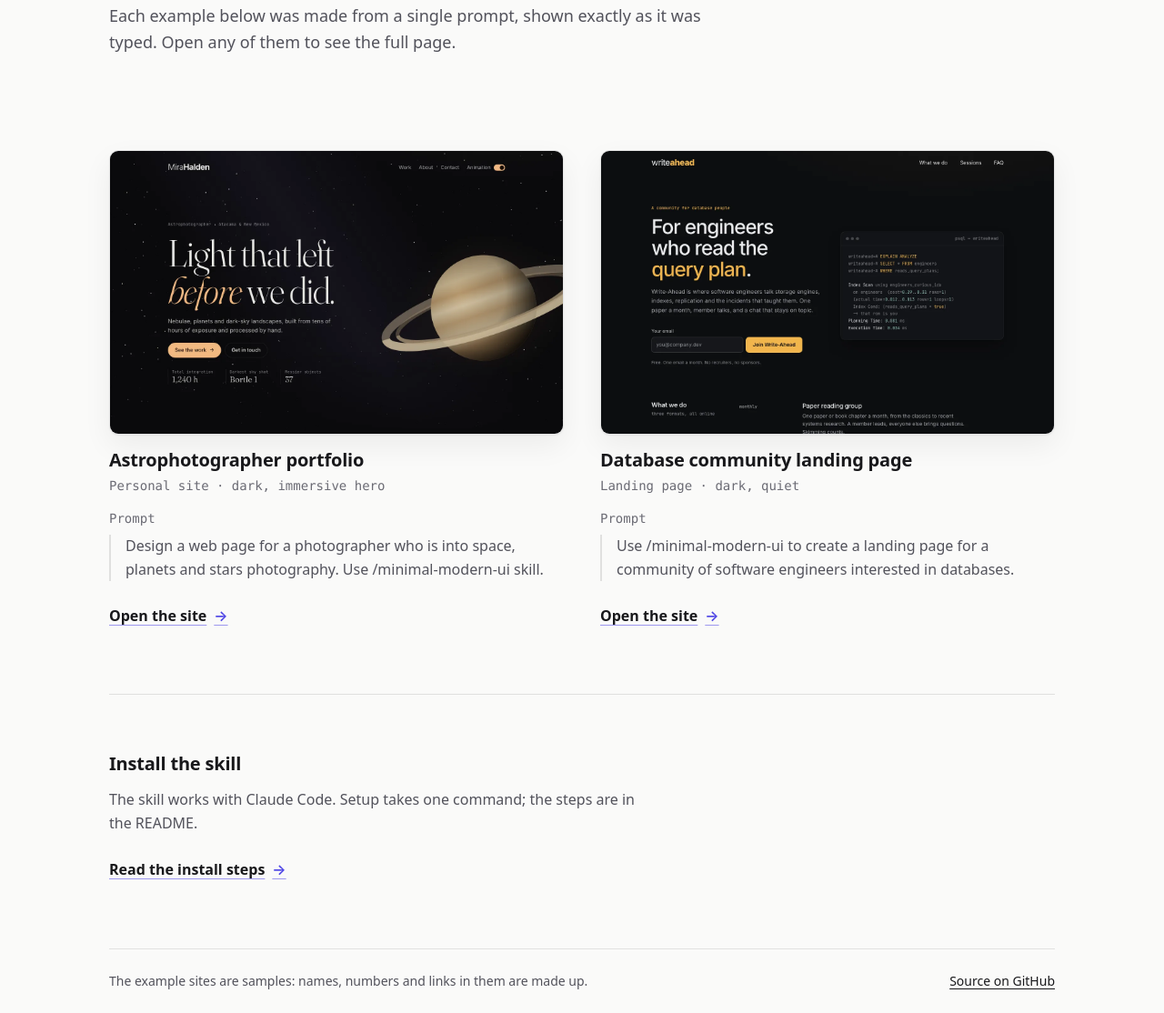
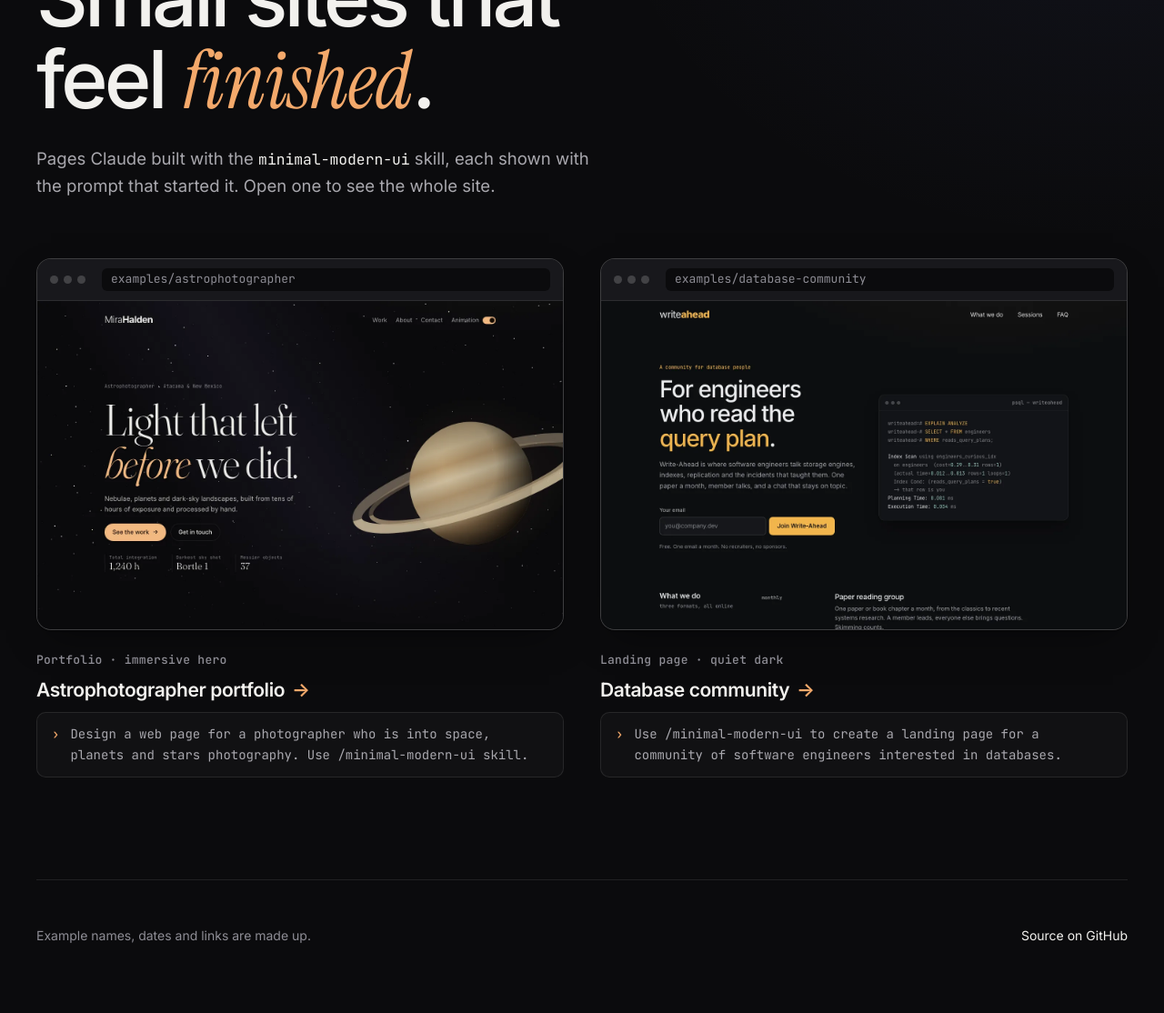
Before and after one commit to pkafel/minimal-modern-ui-skill, a plain HTML site: page index.html in a window 1280 px wide. Shown: the part 290-1404 px from the top of the page at 91% size. After the commit the page ends 1381 px from the top, so only its background shows below. Drawn offline with Linux system fonts and the light colour scheme.

Commit message:
Redesign the gallery: dark glow hero, framed screenshots, prompts as commands; drop install section
Co-Authored-By: Claude Opus 5.5 <noreply@anthropic.com>

```diff
--- a/index.html
+++ b/index.html
@@ -1,90 +1,91 @@
 <!doctype html>
-<html lang="en">
+<html lang="en" class="no-js">
 <head>
   <meta charset="utf-8">
   <meta name="viewport" content="width=device-width, initial-scale=1, viewport-fit=cover">
+  <script>document.documentElement.classList.replace("no-js", "js");</script>
   <title>minimal-modern-ui examples: sites built by Claude</title>
-  <meta name="description" content="Example sites Claude built with the minimal-modern-ui skill, each shown with the exact prompt that produced it.">
+  <meta name="description" content="Example sites Claude built with the minimal-modern-ui skill, each shown with the prompt that started it.">
   <link rel="canonical" href="https://pkafel.github.io/minimal-modern-ui-skill/">
-  <meta name="theme-color" content="#fafaf9" media="(prefers-color-scheme: light)">
-  <meta name="theme-color" content="#0c0c0f" media="(prefers-color-scheme: dark)">
+  <meta name="theme-color" content="#0b0b0d">
   <link rel="icon" href="favicon.svg" type="image/svg+xml">
   <meta property="og:type" content="website">
   <meta property="og:title" content="minimal-modern-ui examples">
-  <meta property="og:description" content="Sites built by Claude with the minimal-modern-ui skill, with the prompts that made them.">
+  <meta property="og:description" content="Sites built by Claude with the minimal-modern-ui skill, with the prompts that started them.">
   <meta property="og:url" content="https://pkafel.github.io/minimal-modern-ui-skill/">
   <meta property="og:image" content="https://pkafel.github.io/minimal-modern-ui-skill/assets/og.jpg">
   <meta property="og:image:width" content="1200">
   <meta property="og:image:height" content="630">
-  <meta property="og:image:alt" content="The minimal-modern-ui examples gallery, showing a screenshot of an astrophotography portfolio">
+  <meta property="og:image:alt" content="The minimal-modern-ui examples gallery">
   <meta name="twitter:card" content="summary_large_image">
+  <link rel="preconnect" href="https://fonts.googleapis.com">
+  <link rel="preconnect" href="https://fonts.gstatic.com" crossorigin>
+  <link rel="stylesheet" href="https://fonts.googleapis.com/css2?family=Inter:wght@400;500;600;700&family=Instrument+Serif:ital@1&family=JetBrains+Mono:wght@400;500&display=swap">
   <link rel="stylesheet" href="styles/main.css">
+  <script src="scripts/site.js" defer></script>
 </head>
 <body>
   <a class="skip" href="#main">Skip to content</a>
   <div class="frame">
     <header class="site-header">
-      <a class="brand" href="./" translate="no"><span class="wordmark">minimal-modern-<b>ui</b></span></a>
+      <a class="brand" href="./" translate="no" aria-label="minimal-modern-ui examples, home"><span class="wordmark">minimal-modern-<b>ui</b></span></a>
       <nav class="site-nav" aria-label="Main">
-        <a href="#install">Install</a>
+        <a href="#examples">Examples</a>
         <a href="https://github.com/pkafel/minimal-modern-ui-skill">GitHub</a>
       </nav>
     </header>
 
-    <main id="main" class="site-main" tabindex="-1">
-      <section class="intro stack">
-        <h1>Sites built by Claude with the <span class="nowrap" translate="no">minimal-modern-ui</span> skill</h1>
-        <p class="lead">Each example below was made from a single prompt, shown exactly as it was typed. Open any of them to see the full page.</p>
+    <main id="main" tabindex="-1">
+      <section class="hero" aria-labelledby="hero-title">
+        <p class="eyebrow"><span class="caret" aria-hidden="true">›</span><span translate="no">/minimal-modern-ui</span></p>
+        <h1 id="hero-title">Small sites that feel <em>finished</em>.</h1>
+        <p class="lead">Pages Claude built with the <code translate="no">minimal-modern-ui</code> skill, each shown with the prompt that started it. Open one to see the whole site.</p>
       </section>
 
-      <div class="examples section">
-      <article class="example stack" aria-labelledby="astro-title">
-        <a class="shot" href="examples/astrophotographer/" tabindex="-1" aria-hidden="true">
+      <section id="examples" aria-label="Examples">
+        <div class="gallery">
+          <article class="card">
+            <div class="browser">
+              <div class="browser-bar" aria-hidden="true"><i></i><i></i><i></i><span class="browser-url">examples/astrophotographer</span></div>
+              <div class="browser-view">
                 <img src="assets/astrophotographer.webp" width="1440" height="900"
-               alt="First screen of a dark astrophotography portfolio: a large serif headline “Light that left before we did.” with “before” in amber italic, a starfield background and a ringed planet cropped at the right edge.">
-        </a>
-        <div class="example-head">
-          <h2 id="astro-title">Astrophotographer portfolio</h2>
-          <p class="example-meta">Personal site · dark, immersive hero</p>
+                     alt="First screen of a dark astrophotography portfolio: a large serif headline “Light that left before we did.” with “before” in amber italic, a starfield and a ringed planet cropped at the right edge.">
               </div>
+            </div>
+            <div class="card-body">
+              <p class="card-kind">Portfolio · immersive hero</p>
+              <h2><a class="card-link" href="examples/astrophotographer/">Astrophotographer portfolio <span class="arrow" aria-hidden="true">→</span></a></h2>
               <figure class="prompt">
-          <figcaption class="prompt-label">Prompt</figcaption>
-          <blockquote>
-            <p>Design a web page for a photographer who is into space, planets and stars photography. Use /minimal-modern-ui skill.</p>
-          </blockquote>
+                <figcaption class="visually-hidden">Prompt</figcaption>
+                <blockquote><p>Design a web page for a photographer who is into space, planets and stars photography. Use /minimal-modern-ui skill.</p></blockquote>
               </figure>
-        <p><a class="link" href="examples/astrophotographer/">Open the site <span class="arrow" aria-hidden="true">→</span></a></p>
+            </div>
           </article>
 
-      <article class="example stack" aria-labelledby="db-title">
-        <a class="shot" href="examples/database-community/" tabindex="-1" aria-hidden="true">
-          <img src="assets/database-community.webp" width="1440" height="900" loading="lazy"
-               alt="First screen of a dark landing page for Write-Ahead, a database community: the headline “For engineers who read the query plan.” with “query plan” in amber, an email signup, and a terminal panel showing EXPLAIN ANALYZE output.">
-        </a>
-        <div class="example-head">
-          <h2 id="db-title">Database community landing page</h2>
-          <p class="example-meta">Landing page · dark, quiet</p>
+          <article class="card">
+            <div class="browser">
+              <div class="browser-bar" aria-hidden="true"><i></i><i></i><i></i><span class="browser-url">examples/database-community</span></div>
+              <div class="browser-view">
+                <img src="assets/database-community.webp" width="1440" height="900"
+                     alt="First screen of a dark landing page for Write-Ahead, a database community: the headline “For engineers who read the query plan.” with “query plan” in amber, an email signup and a terminal panel showing EXPLAIN ANALYZE output.">
               </div>
+            </div>
+            <div class="card-body">
+              <p class="card-kind">Landing page · quiet dark</p>
+              <h2><a class="card-link" href="examples/database-community/">Database community <span class="arrow" aria-hidden="true">→</span></a></h2>
               <figure class="prompt">
-          <figcaption class="prompt-label">Prompt</figcaption>
-          <blockquote>
-            <p>Use /minimal-modern-ui to create a landing page for a community of software engineers interested in databases.</p>
-          </blockquote>
+                <figcaption class="visually-hidden">Prompt</figcaption>
+                <blockquote><p>Use /minimal-modern-ui to create a landing page for a community of software engineers interested in databases.</p></blockquote>
               </figure>
-        <p><a class="link" href="examples/database-community/">Open the site <span class="arrow" aria-hidden="true">→</span></a></p>
+            </div>
           </article>
         </div>
-
-      <section class="section install stack" id="install" aria-labelledby="install-title">
-        <h2 id="install-title">Install the skill</h2>
-        <p>The skill works with Claude Code. Setup takes one command; the steps are in the README.</p>
-        <p><a class="link" href="https://github.com/pkafel/minimal-modern-ui-skill#install">Read the install steps <span class="arrow" aria-hidden="true">→</span></a></p>
       </section>
     </main>
 
     <footer class="site-footer">
-      <p>The example sites are samples: names, numbers and links in them are made up.</p>
-      <p><a href="https://github.com/pkafel/minimal-modern-ui-skill">Source on GitHub</a></p>
+      <p>Example names, dates and links are made up.</p>
+      <a href="https://github.com/pkafel/minimal-modern-ui-skill">Source on GitHub</a>
     </footer>
   </div>
 </body>
--- /dev/null
+++ b/scripts/site.js
@@ -0,0 +1,15 @@
+// Card reveals: play once at ~20% visible, staggered by column. Without JS or with reduced motion, cards just show.
+(() => {
+  const cards = [...document.querySelectorAll(".card")];
+  if (matchMedia("(prefers-reduced-motion: reduce)").matches || !("IntersectionObserver" in window)) {
+    return cards.forEach((c) => c.classList.add("is-visible"));
+  }
+  cards.forEach((c, i) => c.style.setProperty("--delay", `${(i % 2) * 120}ms`));
+  const io = new IntersectionObserver((entries) => entries.forEach((e) => {
+    if (!e.isIntersecting) return;
+    e.target.classList.add("is-visible");
+    io.unobserve(e.target);
+    setTimeout(() => e.target.style.removeProperty("--delay"), 1200);   // keep later hovers instant
+  }), { threshold: 0.2 });
+  cards.forEach((c) => io.observe(c));
+})();
--- a/styles/base.css
+++ b/styles/base.css
@@ -1,15 +1,23 @@
 html { -webkit-text-size-adjust: 100%; }
 @media (prefers-reduced-motion: no-preference) { html { scroll-behavior: smooth; } }
 body {
-  margin: 0; min-height: 100vh; background: var(--bg-1); color: var(--text);
+  margin: 0; min-height: 100vh; color: var(--text);
+  background:
+    radial-gradient(900px 520px at 18% -8%, var(--glow), transparent 70%),
+    radial-gradient(800px 600px at 95% 10%, var(--glow-2), transparent 70%),
+    var(--bg-1);
+  background-repeat: no-repeat;
   font: var(--text-m)/1.6 var(--font); -webkit-font-smoothing: antialiased;
 }
 h1, h2, h3 { line-height: 1.15; text-wrap: balance; margin: 0; }
-h1 { font-size: var(--text-hero); font-weight: 500; letter-spacing: -0.035em; }
-h2 { font-size: var(--text-xl); font-weight: 500; letter-spacing: -0.02em; }
 p, li, blockquote { text-wrap: pretty; }
 p { margin: 0; }
 img { display: block; max-width: 100%; height: auto; }
-a { color: inherit; }
+a { color: inherit; touch-action: manipulation; }
 :focus-visible { outline: 2px solid var(--accent-a); outline-offset: 3px; border-radius: 2px; }
-a { touch-action: manipulation; }
+::selection { background: var(--accent-a); color: var(--on-accent); }
+.visually-hidden { position: absolute; width: 1px; height: 1px; overflow: hidden; clip-path: inset(50%); white-space: nowrap; }
+.skip { position: absolute; left: var(--space-4); top: -100px; z-index: 10; padding: 10px 16px; border-radius: var(--radius-m);
+  background: var(--text); color: var(--bg-1); text-decoration: none; }
+.skip:focus { top: var(--space-4); }
+main:focus { outline: none; }
--- a/styles/components.css
+++ b/styles/components.css
@@ -1,65 +1,80 @@
-/* Skip link */
-.skip { position: absolute; left: var(--space-4); top: -100px; z-index: 10; padding: 10px 16px; border-radius: var(--radius-m);
-  background: var(--text); color: var(--bg-1); text-decoration: none; }
-.skip:focus { top: var(--space-4); }
-main:focus { outline: none; }
-
-/* Header */
-.site-header { display: flex; align-items: center; justify-content: space-between; gap: var(--space-5); padding-block: var(--space-5); }
+/* ---------- Header ---------- */
+.site-header { display: flex; align-items: center; justify-content: space-between; gap: var(--space-5); min-height: 76px; }
 .brand { text-decoration: none; }
-.wordmark { font-size: var(--text-l); font-weight: 400; letter-spacing: -0.03em; line-height: 1; }
-.wordmark b { font-weight: 700; }
-.site-nav { display: flex; gap: var(--space-5); }
-.site-nav a { position: relative; color: var(--text); text-decoration: none; padding: 10px 0; }
-.site-nav a::after { content: ""; position: absolute; left: 0; right: 0; bottom: 4px; height: 2px; border-radius: 2px;
+.wordmark { font-size: 22px; font-weight: 400; letter-spacing: -0.03em; line-height: 1; white-space: nowrap; }
+.wordmark b { font-weight: 700; color: var(--accent-a); }
+.site-nav { display: flex; gap: var(--space-6); font-size: var(--text-m); }
+.site-nav a { position: relative; color: var(--text); text-decoration: none; padding: 12px 0; }
+.site-nav a::after { content: ""; position: absolute; left: 0; right: 0; bottom: 6px; height: 2px; border-radius: 2px;
   background: var(--accent-a); transform: scaleX(0); transform-origin: left; transition: transform .3s ease; }
 .site-nav a:is(:hover, :focus-visible)::after { transform: scaleX(1); }
+@media (max-width: 480px) { .wordmark { font-size: 19px; } .site-nav { gap: var(--space-5); } }
 
-/* Intro */
-.intro { padding-block: var(--space-7) var(--space-6); }
-.intro .lead { font-size: var(--text-read); color: var(--muted); max-width: var(--measure); }
+/* ---------- Hero ---------- */
+.hero { padding-block: var(--space-8) var(--space-7); max-width: 900px; }
+.eyebrow { display: inline-flex; align-items: center; gap: var(--space-2); font: 500 var(--text-xs)/1 var(--mono);
+  color: var(--muted); padding: 8px 12px; border-radius: var(--radius-pill); border: 1px solid var(--line-strong);
+  background: color-mix(in srgb, var(--surface) 70%, transparent); }
+.eyebrow .caret { color: var(--accent-a); }
+.hero h1 { margin-top: var(--space-5); font-size: var(--text-hero); font-weight: 500; letter-spacing: -0.045em; line-height: 1.02; }
+.hero h1 em { font-family: var(--serif); font-style: italic; font-weight: 400; letter-spacing: -0.01em; color: var(--accent-a); }
+.hero .lead { margin-top: var(--space-5); font-size: var(--text-read); line-height: 1.65; color: var(--muted); max-width: 52ch; }
+.hero .lead code { font: .88em var(--mono); color: var(--text); white-space: nowrap; }
 
-/* Example */
-.examples { display: grid; grid-template-columns: repeat(2, minmax(0, 1fr)); gap: var(--space-7) var(--space-6); }
-@media (max-width: 760px) { .examples { grid-template-columns: 1fr; gap: var(--space-6); } }
-.example { --stack-gap: var(--space-4); }
-.shot { display: block; border-radius: var(--radius-m); overflow: hidden; border: 1px solid var(--line); box-shadow: var(--elev-1);
-  background: var(--surface); transition: transform .3s var(--ease-out), box-shadow .3s; }
-.shot:hover { transform: translateY(-3px); box-shadow: var(--elev-2); }
-.shot img { width: 100%; }
-.example-head { display: flex; flex-wrap: wrap; align-items: baseline; justify-content: space-between; gap: var(--space-2) var(--space-5); }
-.example-head h2 { font-size: var(--text-l); font-weight: 600; letter-spacing: -0.01em; }
-.example-meta { font: var(--text-s)/1.4 var(--mono); color: var(--dim); }
-.prompt { margin-inline: 0; margin-bottom: 0; max-width: var(--measure); }
-.prompt-label { display: block; font: var(--text-s)/1.4 var(--mono); color: var(--dim); margin-bottom: var(--space-2); }
-.prompt blockquote { margin: 0; padding-left: var(--space-4); border-left: 2px solid var(--line);
-  line-height: 1.6; color: var(--muted); }
+/* ---------- Gallery ---------- */
+.gallery { display: grid; grid-template-columns: repeat(2, minmax(0, 1fr)); gap: var(--space-7) var(--space-6);
+  padding-bottom: var(--space-8); }
+@media (max-width: 800px) { .gallery { grid-template-columns: 1fr; gap: var(--space-7); } }
 
-/* Text link with an arrow, used for the main action of each block */
-.link { display: inline-flex; align-items: center; gap: var(--space-2); min-height: 44px; font-weight: 600;
-  color: var(--text); text-decoration: underline 1px; text-decoration-color: color-mix(in srgb, var(--accent-a) 55%, transparent);
-  text-underline-offset: .25em; transition: text-decoration-color var(--dur-fast); }
-.link:hover { text-decoration-color: var(--accent-a); }
-.link .arrow { color: var(--accent-a); transition: transform var(--dur-fast); }
-.link:hover .arrow { transform: translateX(3px); }
+/* Card: the title link stretches over the whole card, so the screenshot and frame are clickable too. */
+.card { position: relative; display: flex; flex-direction: column; gap: var(--space-5); }
+.browser { border-radius: var(--radius-l); overflow: hidden; background: var(--surface);
+  border: 1px solid var(--line-strong); box-shadow: var(--elev-1);
+  transition: transform .45s var(--ease-out), box-shadow .45s var(--ease-out), border-color .45s; }
+.browser-bar { display: flex; align-items: center; gap: 6px; padding: 10px 14px; border-bottom: 1px solid var(--line); background: var(--surface-2); }
+.browser-bar i { width: 9px; height: 9px; border-radius: 50%; background: var(--line-strong); }
+.browser-url { flex: 1; margin-left: var(--space-3); padding: 4px 10px; border-radius: var(--radius-s); background: var(--bg-1);
+  font: var(--text-xs)/1.3 var(--mono); color: var(--dim); white-space: nowrap; overflow: hidden; text-overflow: ellipsis; }
+.browser-view { overflow: hidden; aspect-ratio: 16 / 10; }
+.browser-view img { width: 100%; height: 100%; object-fit: cover; object-position: top; transform-origin: 50% 0;
+  transition: transform .8s var(--ease-out); }
 
-/* Install pointer */
-.install p { color: var(--muted); max-width: var(--measure); }
-.install h2 { font-size: var(--text-l); font-weight: 600; letter-spacing: -0.01em; }
+.card-body { display: grid; gap: var(--space-3); }
+.card-kind { font: 500 var(--text-xs)/1.4 var(--mono); color: var(--dim); letter-spacing: .02em; }
+.card h2 { font-size: var(--text-l); font-weight: 600; letter-spacing: -0.02em; }
+.card-link { text-decoration: none; display: inline-flex; align-items: baseline; gap: var(--space-2); }
+.card-link::after { content: ""; position: absolute; inset: 0; border-radius: var(--radius-l); }
+.card-link .arrow { color: var(--accent-a); transition: transform .3s var(--ease-out); }
+.card-link:focus-visible { outline: none; }
+.card-link:focus-visible::after { outline: 2px solid var(--accent-a); outline-offset: 8px; }
 
-/* Footer */
-.site-footer { display: flex; flex-wrap: wrap; justify-content: space-between; gap: var(--space-2) var(--space-5);
-  padding: var(--space-5) 0 max(var(--space-5), env(safe-area-inset-bottom)); border-top: 1px solid var(--line);
-  font-size: var(--text-s); color: var(--muted); }
-.site-footer a { color: var(--text); text-underline-offset: .2em; }
+.prompt { margin: 0; }
+.prompt blockquote { margin: 0; display: flex; gap: var(--space-3); padding: var(--space-3) var(--space-4);
+  border-radius: var(--radius-m); background: color-mix(in srgb, var(--surface) 80%, transparent); border: 1px solid var(--line);
+  font: var(--text-s)/1.65 var(--mono); color: var(--muted); }
+.prompt blockquote::before { content: "›"; color: var(--accent-a); font-weight: 500; }
 
-/* Page-load fade: CSS only, ends visible, so nothing depends on JS */
+@media (hover: hover) {
+  .card:hover .browser { transform: translateY(-4px); box-shadow: var(--elev-2); border-color: color-mix(in srgb, var(--accent-a) 40%, var(--line-strong)); }
+  .card:hover .browser-view img { transform: scale(1.025); }
+  .card:hover .card-link .arrow { transform: translateX(4px); }
+}
+
+/* ---------- Footer ---------- */
+.site-footer { display: flex; flex-wrap: wrap; align-items: center; justify-content: space-between; gap: var(--space-2) var(--space-5);
+  padding: var(--space-6) 0 max(var(--space-6), env(safe-area-inset-bottom)); border-top: 1px solid var(--line);
+  font-size: var(--text-s); color: var(--dim); }
+.site-footer a { color: var(--text); text-decoration: none; padding: 10px 0; }
+.site-footer a:hover { color: var(--accent-a); }
+
+/* ---------- Motion: page-load fade and card reveals (hidden states only when JS runs) ---------- */
 @media (prefers-reduced-motion: no-preference) {
-  .site-main { animation: page-in var(--dur) ease both; }
-  @keyframes page-in { from { opacity: 0; transform: translateY(6px); } }
+  .hero { animation: rise var(--dur) ease both; }
+  @keyframes rise { from { opacity: 0; transform: translateY(8px); } }
+  .js .card { opacity: 0; transform: translateY(16px);
+    transition: opacity var(--dur-reveal) ease, transform var(--dur-reveal) ease; transition-delay: var(--delay, 0ms); }
+  .js .card.is-visible { opacity: 1; transform: none; }
 }
 @media (prefers-reduced-motion: reduce) {
-  .site-nav a::after, .link, .link .arrow, .shot { transition: none; }
-  .shot:hover { transform: none; }
+  .browser, .browser-view img, .card-link .arrow, .site-nav a::after { transition: none; }
 }
-.nowrap { white-space: nowrap; }
--- a/styles/layout.css
+++ b/styles/layout.css
@@ -1,12 +1,8 @@
 .frame {
-  max-width: 1040px; margin: 0 auto; min-height: 100vh; display: flex; flex-direction: column;
-  padding: 0 max(var(--space-5), env(safe-area-inset-right)) 0 max(var(--space-5), env(safe-area-inset-left));
+  max-width: 1200px; margin: 0 auto; min-height: 100vh; display: flex; flex-direction: column;
+  padding: 0 max(var(--space-6), env(safe-area-inset-right)) 0 max(var(--space-6), env(safe-area-inset-left));
 }
 .frame > .site-footer { margin-top: auto; }
-.section { padding-block: var(--space-7); }
-.section + .section { border-top: 1px solid var(--line); }
-.stack > * + * { margin-top: var(--stack-gap, var(--space-4)); }
 @media (max-width: 860px) {
   .frame { padding-inline: max(var(--space-4), env(safe-area-inset-left)) max(var(--space-4), env(safe-area-inset-right)); }
-  .section { padding-block: var(--space-6); }
 }
--- a/styles/tokens.css
+++ b/styles/tokens.css
@@ -1,28 +1,24 @@
+/* Quiet dark with one warm glow. Fixed scheme: the examples are dark too. */
 :root {
-  color-scheme: light dark;
-  /* color: quiet light */
-  --bg-1: #fafaf9; --surface: #ffffff;
-  --text: #18181b; --muted: #52525b; --dim: #6b6b74; --line: rgba(0, 0, 0, .1);
-  --accent-a: #4f46e5;
-  --shadow: rgba(0, 0, 0, .06);
-  --elev-1: 0 1px 2px var(--shadow), 0 12px 32px var(--shadow);
-  --elev-2: 0 2px 4px var(--shadow), 0 20px 44px var(--shadow);
+  color-scheme: dark;
+  /* color */
+  --bg-1: #0b0b0d; --surface: #131316; --surface-2: #18181c;
+  --text: #f2f1ee; --muted: #a9a8ae; --dim: #8e8d95;
+  --line: rgba(255,255,255,.09); --line-strong: rgba(255,255,255,.18);
+  --accent-a: #f4a96b; --on-accent: #1a1009;
+  --glow: rgba(244,169,107,.11); --glow-2: rgba(120,140,255,.06);
+  --shadow: rgba(0,0,0,.5);
+  --elev-1: 0 1px 2px var(--shadow), 0 16px 40px -16px var(--shadow);
+  --elev-2: 0 2px 4px var(--shadow), 0 32px 64px -20px var(--shadow);
   /* type */
-  --font: system-ui, -apple-system, "Segoe UI", Roboto, sans-serif;
-  --mono: ui-monospace, "SF Mono", Menlo, Consolas, monospace;
-  --text-s: 14px; --text-m: 16px; --text-read: clamp(17px, 1rem + .2vw, 18px); --text-l: 20px;
-  --text-xl: clamp(24px, 2.6vw, 30px); --text-hero: clamp(34px, 5vw, 52px);
-  --measure: 64ch;
+  --font: "Inter", system-ui, -apple-system, "Segoe UI", Roboto, sans-serif;
+  --serif: "Instrument Serif", Georgia, serif;
+  --mono: "JetBrains Mono", ui-monospace, "SF Mono", Menlo, Consolas, monospace;
+  --text-xs: 13px; --text-s: 14px; --text-m: 16px; --text-read: clamp(17px, 1rem + .2vw, 19px); --text-l: 21px;
+  --text-hero: clamp(44px, 7vw, 88px);
+  --measure: 60ch;
   /* space, shape, motion */
-  --space-1: 4px; --space-2: 8px; --space-3: 12px; --space-4: 16px; --space-5: 24px; --space-6: 40px; --space-7: 64px; --space-8: 96px;
-  --radius-s: 6px; --radius-m: 10px; --radius-l: 14px;
-  --dur-fast: .2s; --dur: .6s; --ease-out: cubic-bezier(.2,.8,.2,1);
+  --space-1: 4px; --space-2: 8px; --space-3: 12px; --space-4: 16px; --space-5: 24px; --space-6: 40px; --space-7: 64px; --space-8: 112px;
+  --radius-s: 6px; --radius-m: 10px; --radius-l: 16px; --radius-pill: 999px;
+  --ease-out: cubic-bezier(.2,.8,.2,1); --dur-fast: .2s; --dur: .6s; --dur-reveal: .9s;
 }
-@media (prefers-color-scheme: dark) {
-  :root {
-    --bg-1: #0c0c0f; --surface: #17171c;
-    --text: #f4f4f5; --muted: #a1a1aa; --dim: #8b8b94; --line: rgba(255, 255, 255, .12);
-    --accent-a: #a5b4fc;
-    --shadow: rgba(0, 0, 0, .45);
-  }
-}
```
Also changed, not shown: favicon.svg. Lines whose indentation alone changed are shown as unchanged.
